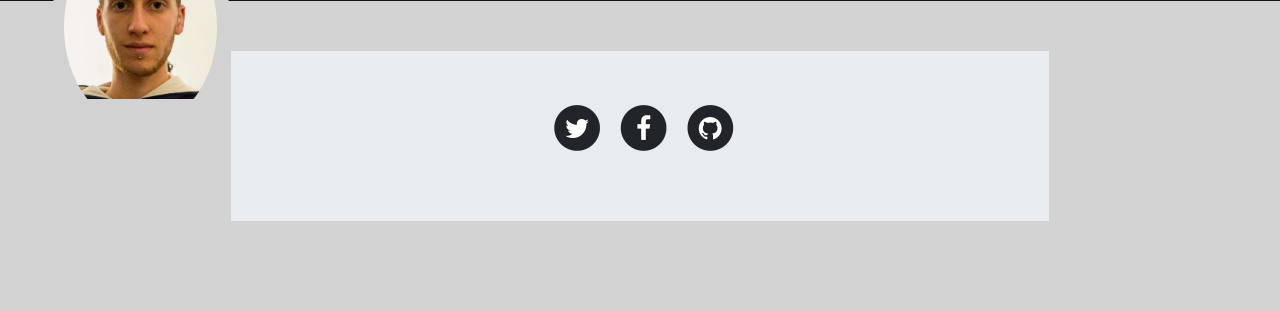
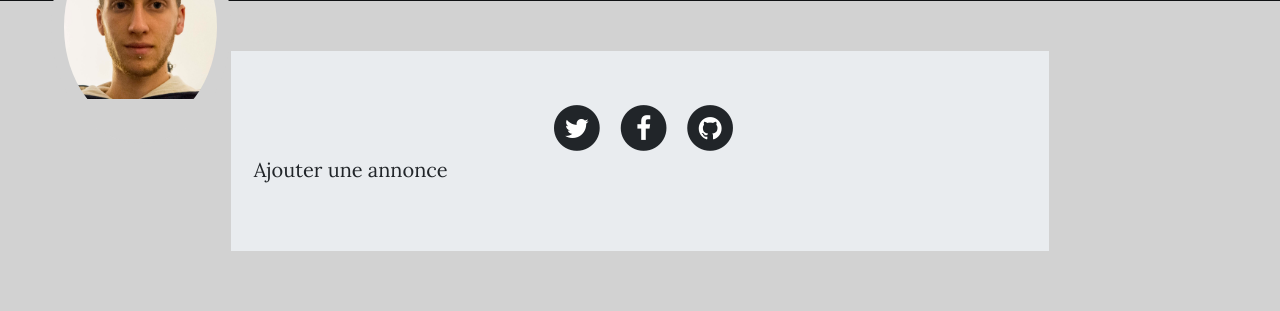
Before and after one commit to FlorentDev/meetband, a PHP site: page /PageProfil/PageProfil.php in a window 1280 px wide. Shown: the part 453-764 px from the top of the page. Run offline with PHP 8.4, Linux system fonts and the light colour scheme; the visitor is signed in with stand-in values (Sample User, id 1); data that the repository does not hold is empty; some web fonts are replaced.

Commit message:
Lien a la page d'ajout d'annonce

```diff
--- a/PageProfil/PageProfil.php
+++ b/PageProfil/PageProfil.php
@@ -14,7 +14,6 @@
     $q->bindParam(":user", $_SESSION['user']);
     $q->execute();
     $r = $q ->fetchAll();
-
 
     $usernamePhp = $r[0]['username'];
     $firstnamePhp = $r[0]['firstname'];
@@ -172,12 +171,12 @@
                             </ul>
                         </div>
                     </div>
+                    <a href="../creation_annonce.php">Ajouter une annonce</a>
                 </div>
             </footer>
         </td>
     </tr>
 </table><br><br><br>
-
 
 <!-- Annonce -->
 <table class="tableauCouleur">
```
